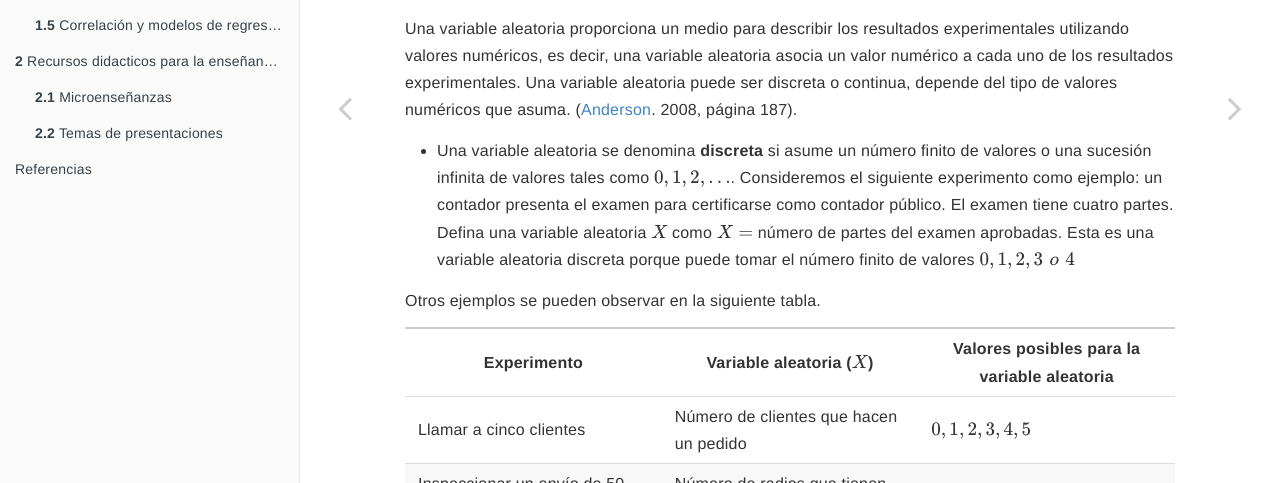
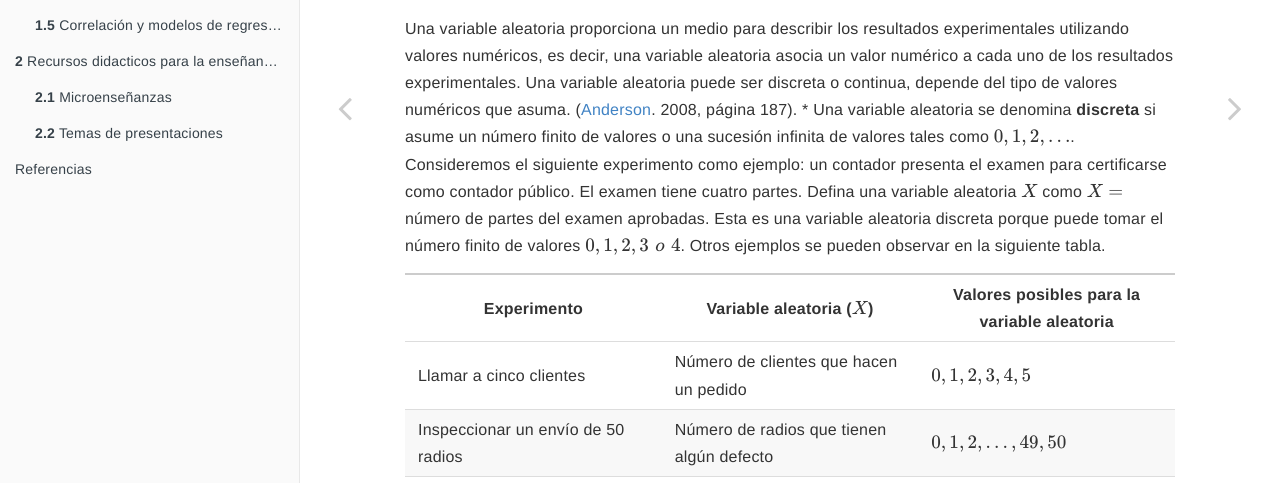
Before and after one commit to ivanmaldoc/est_prob, a plain HTML site: page profundización-en-estadística-y-probabidades.html in a window 1280 px wide. Shown: the part 317-800 px from the top of the page. Drawn offline with nearby package versions, Linux system fonts and the light colour scheme; some packages are replaced by stand-ins of ours.

Commit message:
Add files via upload

```diff
--- a/profundización-en-estadística-y-probabidades.html
+++ b/profundización-en-estadística-y-probabidades.html
@@ -119,11 +119,9 @@ set in the _output.yml file.</p>" />
 <h1><span class="header-section-number">Unidad 1</span> Profundización en Estadística y Probabidades<a href="profundización-en-estadística-y-probabidades.html#profundización-en-estadística-y-probabidades" class="anchor-section" aria-label="Anchor link to header"></a></h1>
 <div id="variable-aleatoria" class="section level2 hasAnchor" number="1.1">
 <h2><span class="header-section-number">1.1</span> Variable Aleatoria<a href="profundización-en-estadística-y-probabidades.html#variable-aleatoria" class="anchor-section" aria-label="Anchor link to header"></a></h2>
-<p>Una variable aleatoria proporciona un medio para describir los resultados experimentales utilizando valores numéricos, es decir, una variable aleatoria asocia un valor numérico a cada uno de los resultados experimentales. Una variable aleatoria puede ser discreta o continua, depende del tipo de valores numéricos que asuma. (<a href="#id_%20Referencias">Anderson</a>. 2008, página 187).</p>
-<ul>
-<li>Una variable aleatoria se denomina <strong>discreta</strong> si asume un número finito de valores o una sucesión infinita de valores tales como <span class="math inline">\(0,1,2,\ldots\)</span>. Consideremos el siguiente experimento como ejemplo: un contador presenta el examen para certificarse como contador público. El examen tiene cuatro partes. Defina una variable aleatoria <span class="math inline">\(X\)</span> como <span class="math inline">\(X =\)</span> número de partes del examen aprobadas. Esta es una variable aleatoria discreta porque puede tomar el número finito de valores <span class="math inline">\(0,1,2,3\,\,o \,\, 4\)</span></li>
-</ul>
-<p>Otros ejemplos se pueden observar en la siguiente tabla.</p>
+<p>Una variable aleatoria proporciona un medio para describir los resultados experimentales utilizando valores numéricos, es decir, una variable aleatoria asocia un valor numérico a cada uno de los resultados experimentales. Una variable aleatoria puede ser discreta o continua, depende del tipo de valores numéricos que asuma. (<a href="#id_%20Referencias">Anderson</a>. 2008, página 187).
+* Una variable aleatoria se denomina <strong>discreta</strong> si asume un número finito de valores o una sucesión infinita de valores tales como <span class="math inline">\(0,1,2,\ldots\)</span>. Consideremos el siguiente experimento como ejemplo: un contador presenta el examen para certificarse como contador público. El examen tiene cuatro partes. Defina una variable aleatoria <span class="math inline">\(X\)</span> como <span class="math inline">\(X =\)</span> número de partes del examen aprobadas. Esta es una variable aleatoria discreta porque puede tomar el número finito de valores <span class="math inline">\(0,1,2,3\,\,o \,\, 4\)</span>.
+Otros ejemplos se pueden observar en la siguiente tabla.</p>
 <table>
 <colgroup>
 <col width="33%" />
```
Also changed, not shown: search_index.json (+1 -1 lines), 3 other files.
